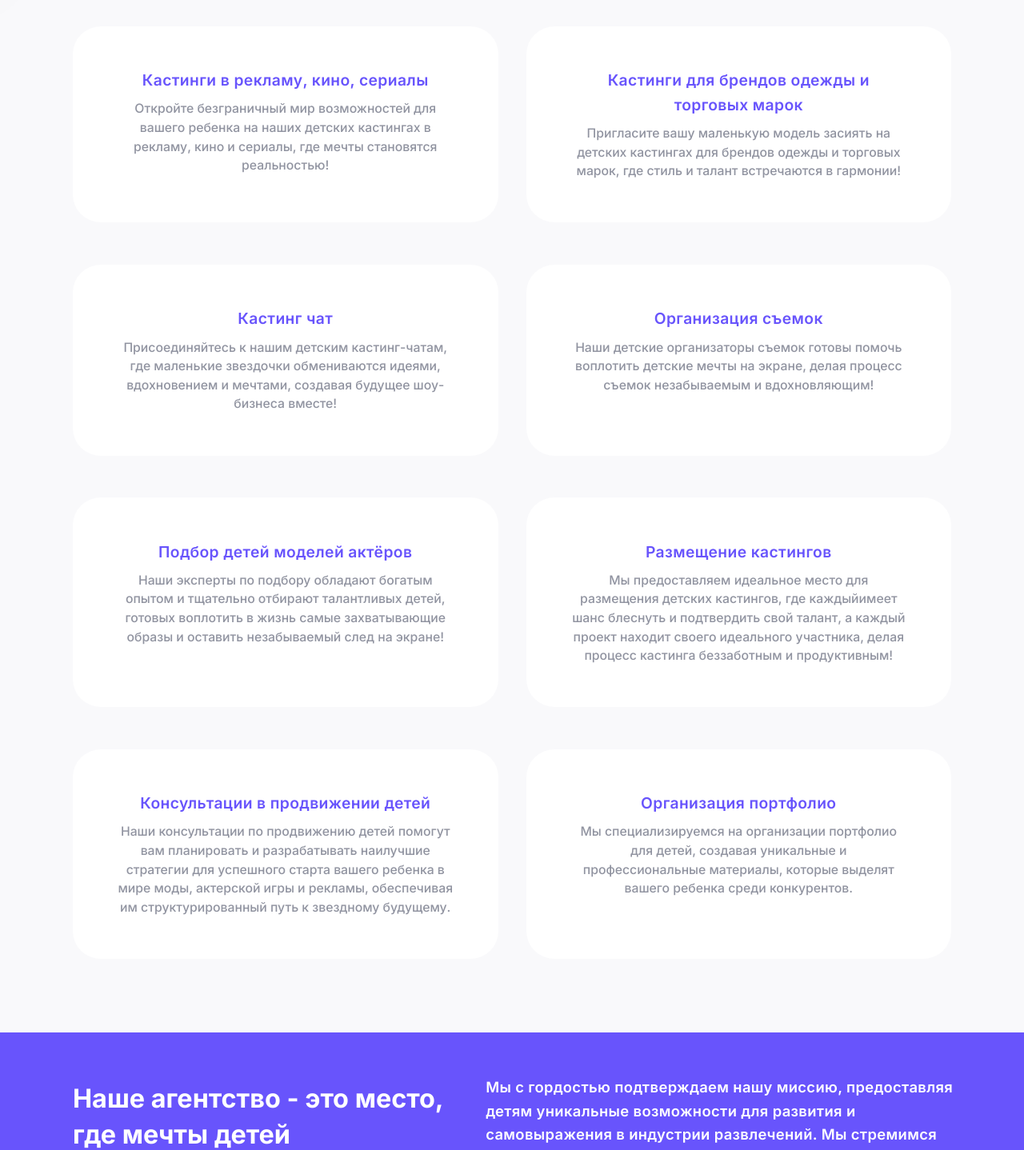
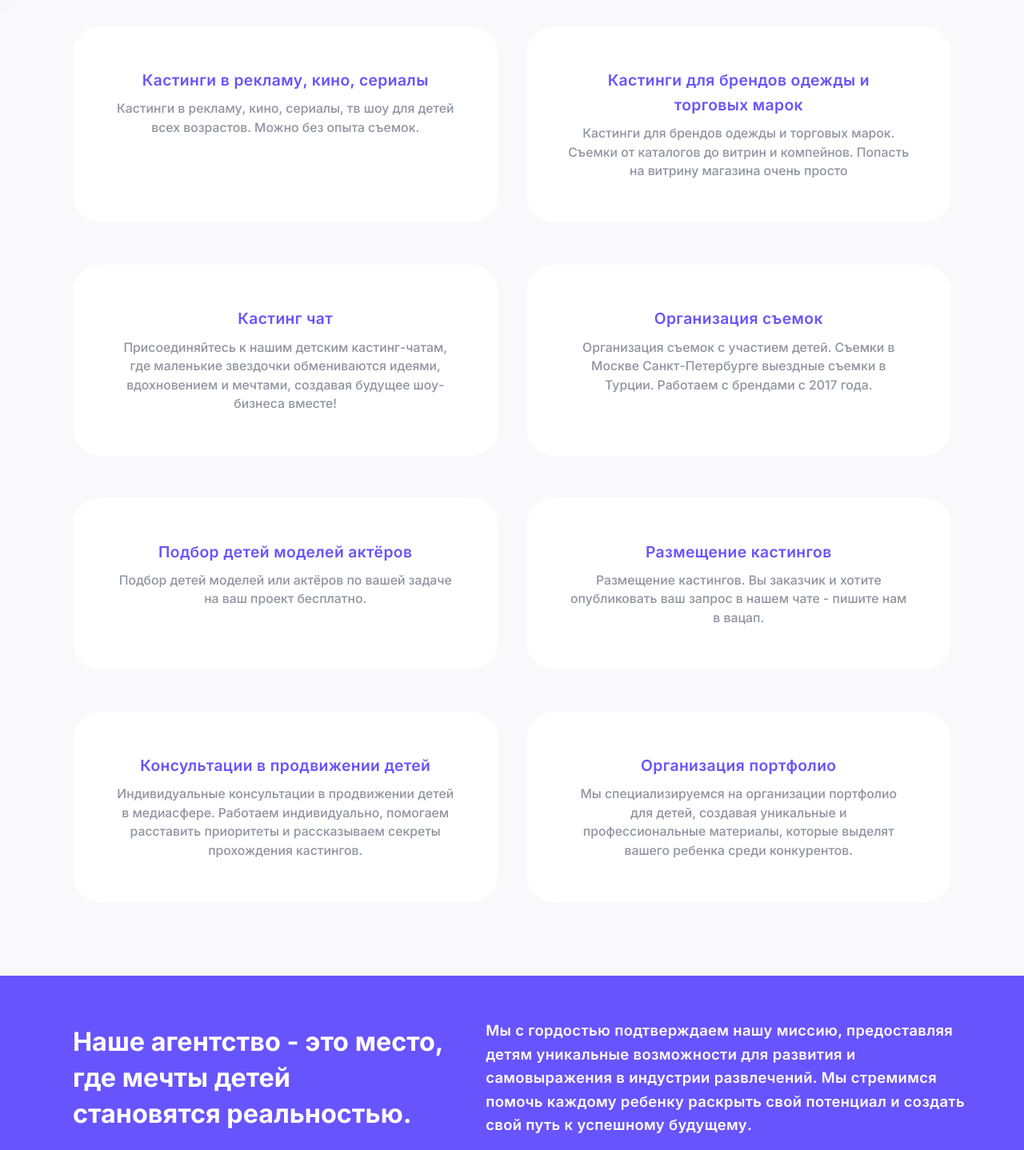
Before and after one commit to youpps/models, a React (Create React App) app in the folder client/: page / in a window 1280 px wide. Shown: the part 840-2278 px from the top of the page at 80% size. Built offline with nearby package versions, Linux system fonts and the light colour scheme.

Commit message:
texts changed

```diff
--- a/client/src/pages/Index/Index.tsx
+++ b/client/src/pages/Index/Index.tsx
@@ -23,7 +23,7 @@ const Index = () => {
         services={[
           {
             title: "Кастинги в рекламу, кино, сериалы",
-            text: "Откройте безграничный мир возможностей для вашего ребенка на наших детских кастингах в рекламу, кино и сериалы, где мечты становятся реальностью!",
+            text: "Кастинги в рекламу, кино, сериалы, тв шоу для детей всех возрастов. Можно без опыта съемок.",
           },
           {
             title: (
@@ -31,7 +31,7 @@ const Index = () => {
                 Кастинги для брендов одежды и <br /> торговых марок
               </>
             ),
-            text: "Пригласите вашу маленькую модель засиять на детских кастингах для брендов одежды и торговых марок, где стиль и талант встречаются в гармонии!",
+            text: "Кастинги для брендов одежды и торговых марок. Съемки от каталогов до витрин и компейнов. Попасть на витрину магазина очень просто",
           },
           {
             title: "Кастинг чат",
@@ -40,24 +40,20 @@ const Index = () => {
 
           {
             title: "Организация съемок",
-            text: "Наши детские организаторы съемок готовы помочь воплотить детские мечты на экране, делая процесс съемок незабываемым и вдохновляющим!",
+            text: "Организация съемок с участием детей. Съемки в Москве Санкт-Петербурге выездные съемки в Турции. Работаем с брендами с 2017 года.",
           },
           {
             title: "Подбор детей моделей актёров",
-            text: "Наши эксперты по подбору обладают богатым опытом и тщательно отбирают талантливых детей, готовых воплотить в жизнь самые захватывающие образы и оставить незабываемый след на экране!",
+            text: "Подбор детей моделей или актёров  по вашей задаче на ваш проект бесплатно.",
           },
           {
             title: "Размещение кастингов",
-            text: (
-              <>
-                Мы предоставляем идеальное место для <br /> размещения детских кастингов, где каждыйимеет шанс блеснуть и подтвердить свой талант, а каждый проект находит своего идеального участника, делая процесс кастинга беззаботным и продуктивным!
-              </>
-            ),
+            text: "Размещение кастингов. Вы заказчик и хотите опубликовать ваш запрос в нашем чате - пишите нам в вацап.",
           },
 
           {
             title: "Консультации в продвижении детей",
-            text: "Наши консультации по продвижению детей помогут вам планировать и разрабатывать наилучшие стратегии для успешного старта вашего ребенка в мире моды, актерской игры и рекламы, обеспечивая им структурированный путь к звездному будущему.",
+            text: "Индивидуальные консультации в продвижении детей в медиасфере. Работаем индивидуально, помогаем расставить приоритеты и рассказываем секреты прохождения кастингов.",
           },
           {
             title: "Организация портфолио",
@@ -142,12 +138,12 @@ const Index = () => {
           {
             image: "",
             title: "Дети модели",
-            text: "Предоставляем детям-моделям уникальные возможности в индустрии моды с профессиональной поддержкой и организацией съемок для яркого старта в мире моды.",
+            text: "Дети модели для фото и видео съёмок. Работаем с 0 + . Большая база детей по всей России.  Кастинги для брендов каждый день.",
           },
           {
             image: "",
             title: "Дети актеры",
-            text: "Поддерживаем молодых актеров, предоставляя возможности для успешного старта в индустрии развлечений. Наши профессионалы помогут раскрыть актерский потенциал.",
+            text: "Актерские Кастинги это просто. Проводим кастинги по брифу удалённо, быстро, качественно. Помогаем родителям с пробами.",
           },
           {
             image: "",
```
